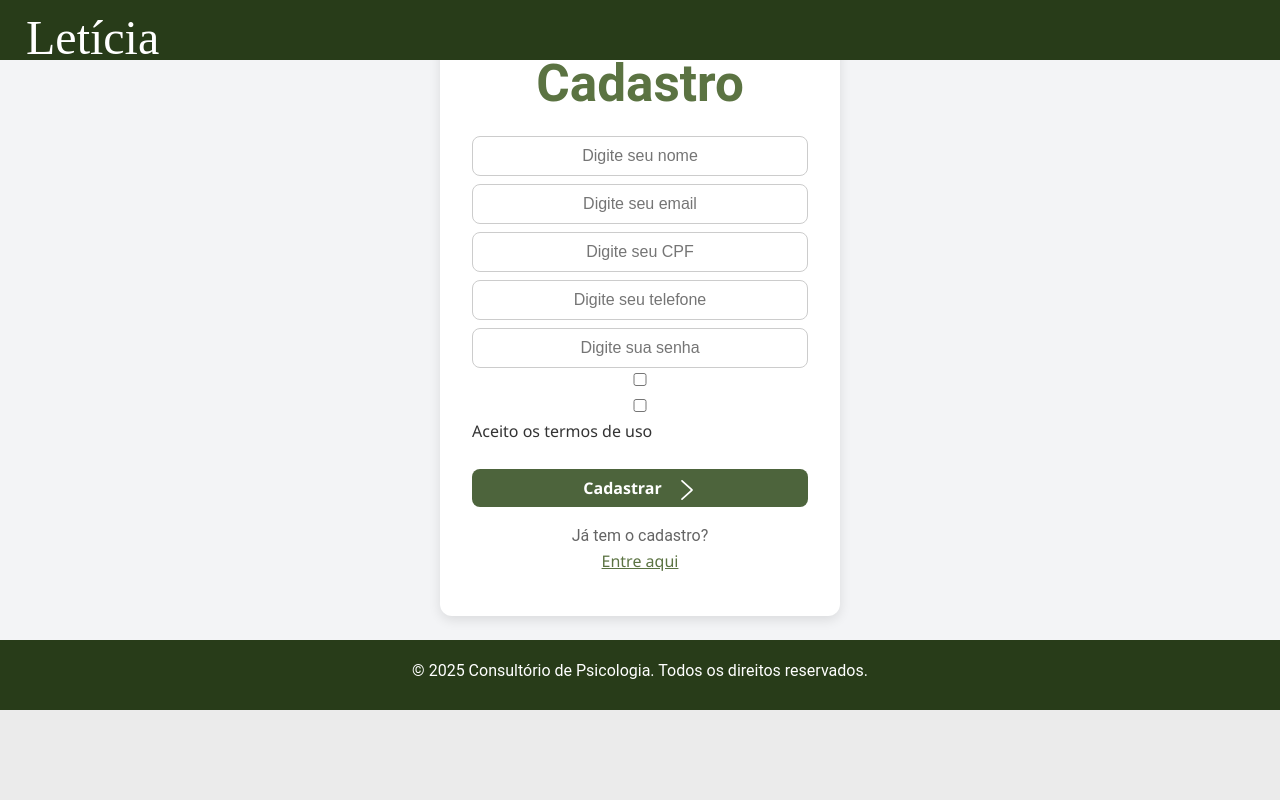
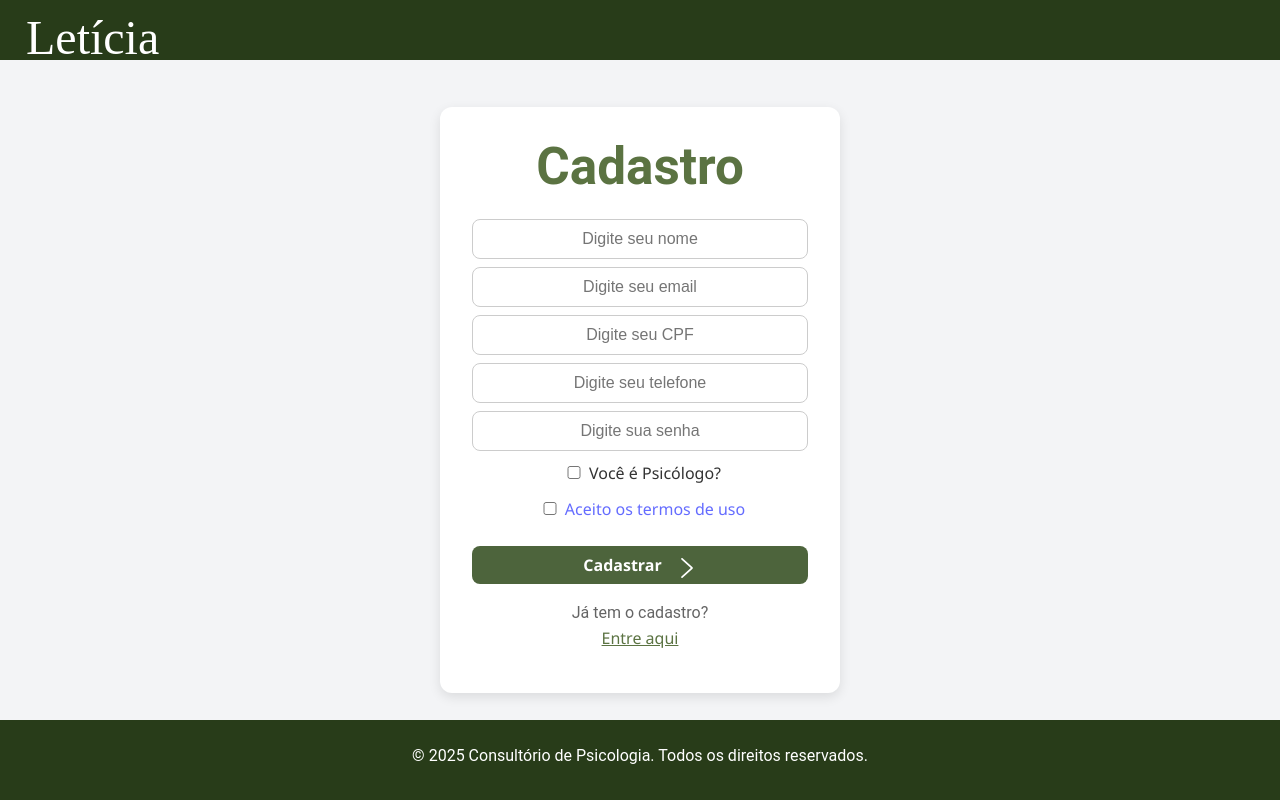
Before and after one commit to AquilaOliveira/sitepsicologo-react-python, a React (Vite) app in the folder frontend/: page /cadastro in a window 1280 px wide. Built offline with nearby package versions, Linux system fonts and the light colour scheme; a web font is replaced by a local one.

Commit message:
organizacao de css

```diff
--- a/frontend/src/components/AgendamentoContato/Agendamento.css
+++ b/frontend/src/components/AgendamentoContato/Agendamento.css
@@ -1,3 +1,10 @@
+.loagen{
+  display: flex;
+  justify-content: center;
+  align-items: center;
+  height: 100vh;
+  flex-direction: column;
+}
 #localeagendamento {
     display: flex;
     flex-direction: row;
@@ -49,7 +56,7 @@
     min-width: 200px;
   }
 
-  input, textarea, button {
+  input, textarea, button, select{
     width: 100%;
     padding: 0.5rem;
     border-radius: 4px;
--- a/frontend/src/components/AgendamentoContato/AgendamentoForm.jsx
+++ b/frontend/src/components/AgendamentoContato/AgendamentoForm.jsx
@@ -90,7 +90,7 @@ const AgendamentoForm = () => {
   };
 
   return (
-    <section className="loeagen">
+    <section >
       <h2>Agendamento de Consulta</h2>
 
       <form className="formagendamento" onSubmit={handleSubmit}>
--- a/frontend/src/pages/Acesso.css
+++ b/frontend/src/pages/Acesso.css
@@ -4,7 +4,7 @@
   flex-direction: column;
   align-items: center;
   justify-content: center;
-  padding: 2rem;
+  padding: 18rem;
   background-color: #f9f9f9;
   color: #283c19;
   text-align: center;
@@ -13,6 +13,7 @@
 .acesso-container h1 {
   font-size: 2.5rem;
   margin-bottom: 1rem;
+  padding-bottom: 50px;
 }
 
 .acesso-container p {
--- a/frontend/src/pages/AgendarConsulta.jsx
+++ b/frontend/src/pages/AgendarConsulta.jsx
@@ -6,11 +6,15 @@ import AgendamentoForm from "../components/AgendamentoContato/AgendamentoForm";
 const AgendarConsulta = () => {
   return (
     <>
-      <Header isLogin={true} />
-      <main>
-        <AgendamentoForm />
-      </main>
-      <Footer />
+
+        <Header isLogin={true} />
+        <div className="loagen">
+          <main>
+          <AgendamentoForm />
+        </main>
+        <Footer isLogin/>
+
+    </div>
     </>
   );
 };
--- a/frontend/src/pages/Cadastro.css
+++ b/frontend/src/pages/Cadastro.css
@@ -1,16 +1,9 @@
-.page-container {
-  height: 100vh;
-  display: flex;
-  flex-direction: column;
-  overflow: hidden;
-}
-
 .form-wrapper {
   flex: 1;
   overflow-y: auto;
   padding: 2rem;
 }
-.botao-cadastro{
+.botao-cadastro {
   display: flex;
   flex-direction: row;
   align-items: center;
@@ -28,7 +21,7 @@
   background-color: #f3f4f6;
   margin: 0;
   padding: 0;
-  height: calc(100vh - 160px);
+  height: 100vh;
   width: 100vw;
   display: flex;
   justify-content: center;
@@ -135,3 +128,18 @@ input::placeholder {
 .link:hover {
   color: rgb(38, 73, 42);
 }
+.aceitar {
+  display: inline;
+}
+.psicologo{
+  display: inline;
+}
+.checkbox {
+  display: flex;
+  justify-content: center;
+  margin-top: 10px;
+}
+
+.aceitar > input, .psicologo > input {
+  width: 30px;
+}
--- a/frontend/src/pages/acesso.jsx
+++ b/frontend/src/pages/acesso.jsx
@@ -117,7 +117,7 @@ function Acesso() {
           </div>
         )}
       </main>
-      <Footer />
+      <Footer isLogin/>
     </>
   );
 }
--- a/frontend/src/pages/cadastro.jsx
+++ b/frontend/src/pages/cadastro.jsx
@@ -191,14 +191,34 @@ export default function CadastroForm() {
                   placeholder="Digite sua senha"
                   type="password"
                 />
-                <input className="input" type="checkbox" />
                 <div className="checkbox">
-                  <input type="checkbox" id="aceitar" name="aceitar" required />
-                  <label htmlFor="aceitar">Aceito os termos de uso</label>
+                  <label htmlFor="psicologo" className="psicologo">
+                  <input className="input" type="checkbox"/>
+                  Você é Psicólogo?</label>
                 </div>
-                <button onClick={handleSubmit} className="btn botao-cadastro"  type="submit">
+                <div className="checkbox">
+                  <label htmlFor="aceitar" className="aceitar">
+                    <input
+                      type="checkbox"
+                      id="aceitar"
+                      name="aceitar"
+                      required
+                    />
+                    <a
+                      href="https://www.gov.br/governodigital/pt-br/privacidade-e-seguranca/ppsi/guia_termo_uso_politica_privacidade.pdf"
+                      target="blank"
+                    >
+                      Aceito os termos de uso
+                    </a>
+                  </label>
+                </div>
+                <button
+                  onClick={handleSubmit}
+                  className="btn botao-cadastro"
+                  type="submit"
+                >
                   Cadastrar
-                  <Seta className="seta"/>
+                  <Seta className="seta" />
                 </button>
                 <div className="cadastrado">
                   <p>Já tem o cadastro?</p>
@@ -211,7 +231,7 @@ export default function CadastroForm() {
           </div>
         </div>
       </div>
-      <Footer></Footer>
+      <Footer isLogin ></Footer>
     </>
   );
 }
```
Also changed, not shown: frontend/src/pages/login.css (line endings or trailing spaces).
